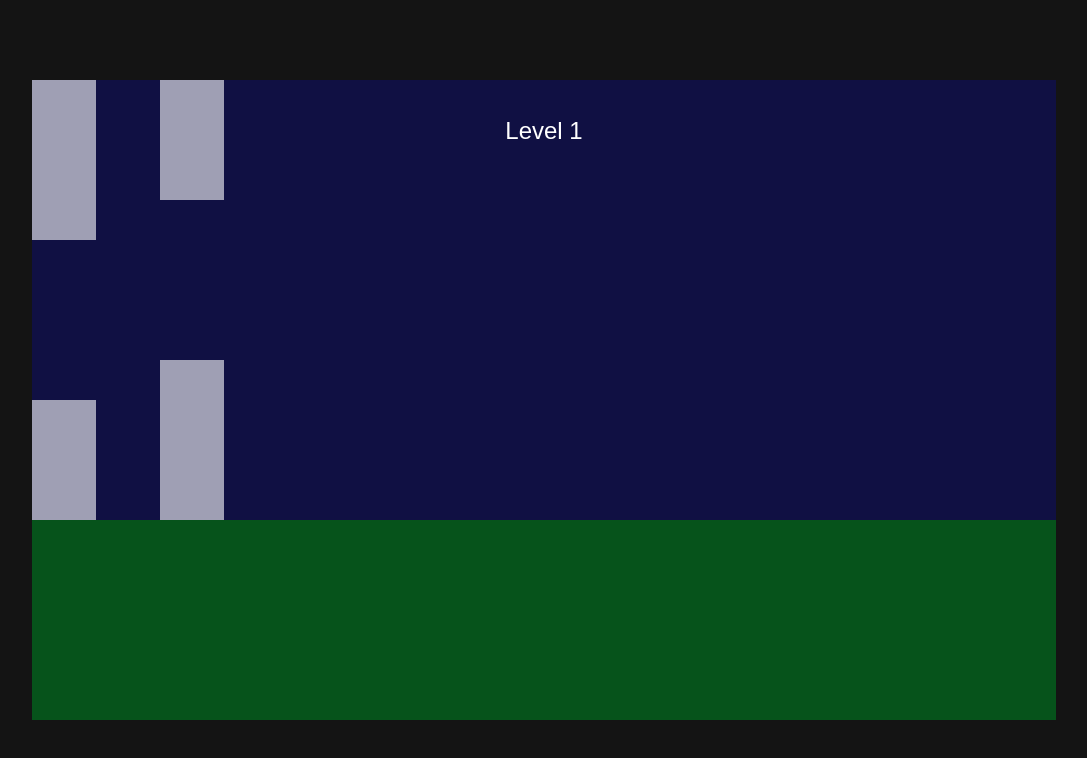
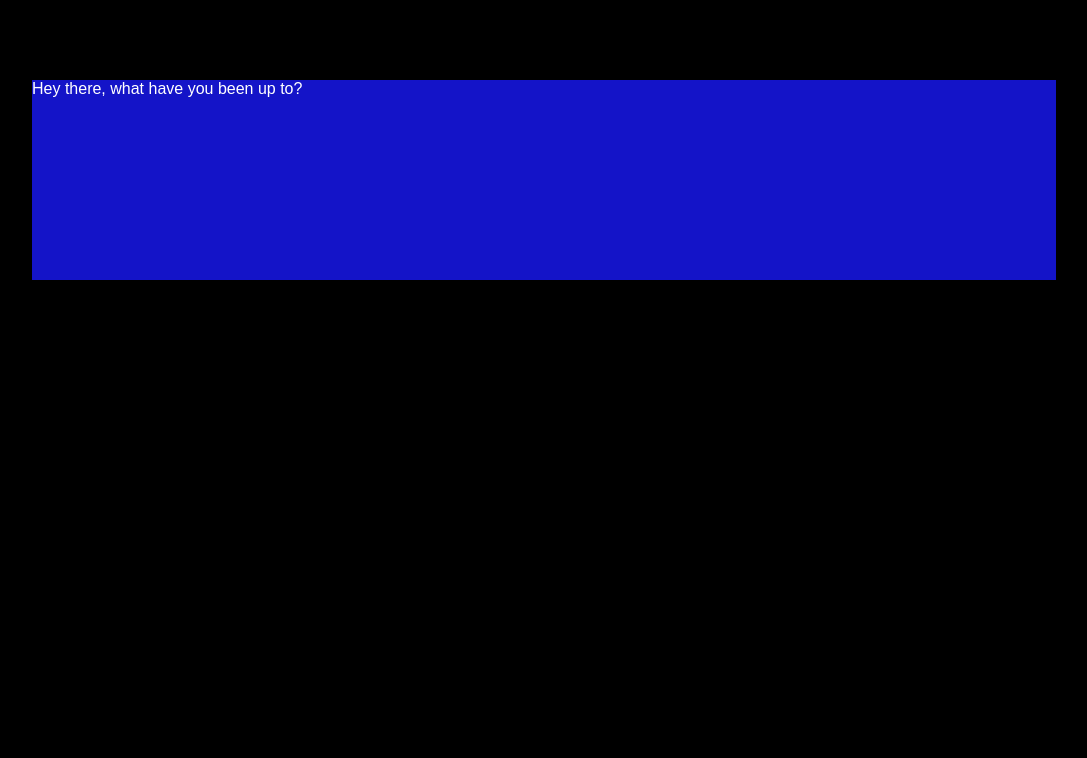
Before and after one commit to aaron-meche/html-canvas-framework, a website: page index.html in a window 1280 px wide. Shown: the whole page, without its empty margins (96-1183 px from the left). Drawn offline with Linux system fonts and the light colour scheme.

Commit message:
built interface for HTML user interface framework, added contains attribute

```diff
--- a/index.html
+++ b/index.html
@@ -6,7 +6,7 @@
     <title>HTML Canvas</title>
 </head>
 <body id="body" style="background: black">
-    <canvas id="canvas"></canvas>
-    <script src="js/canvas.js"></script>
+    <!-- <canvas id="canvas"></canvas> -->
+    <script src="js/interface.js"></script>
 </body>
 </html>
--- /dev/null
+++ b/js/interface.js
@@ -0,0 +1,162 @@
+//
+// HTML Body UI Framework
+//
+// created on May 10 2026
+// written by Aaron Meche
+//
+
+// Body
+const body = document.getElementById("body")
+body.style.margin = 0
+
+// Window
+let app = null
+let windowHeight, windowWidth
+
+function ContentView(arr) {
+    arr.forEach(elem => {
+        body.innerHTML += elem.getHTML()
+    })
+}
+
+class UIElement {
+    tag = "div"
+    content = ""
+    format = {
+        position: "relative",
+        display: "block",
+        height: "auto",
+        width: "auto",
+        // Font Styling
+        font_family: "Arial",
+        text_align: "left",
+        font_size: "12pt",
+        color: "white"
+    }
+    protocols = {
+        // High Priority
+        "opacity":  input => { this.style.opacity = input },
+        // Text Formatting
+        "bold":     input => { this.format.font_weight = "bold" },
+        "italic":   input => { this.format.font_style = "italic" },
+        "color":    input => { this.format.color = input },
+        "align":    input => { this.format.align = input },
+        "fontSize": input => { this.format.size = input },
+        // Positioning
+        "position": input => { this.format.position = input },
+        "top":      input => { this.format.top = input },
+        "left":     input => { this.format.left = input },
+        "place":    input => {
+            let split = input.trim().split(" ")
+            if (split.length == 1) {
+                this.format.top = input
+                this.format.left = input
+            }
+            else if (split.length == 2) {
+                this.format.top = split[0]
+                this.format.left = split[1]
+            }
+        },
+        // Sizing
+        "height":   input => { this.format.height = input },
+        "width":    input => { this.format.width = input },
+        "size":     input => {
+            let split = input.trim().split(" ")
+            if (split.length == 1) {
+                this.format.height = input
+                this.format.width = input
+            }
+            else if (split.length == 2) {
+                this.format.height = split[0]
+                this.format.width = split[1]
+            }
+            if (this.format.position == "relative") this.format.position = "absolute"
+         },
+        // Element Formatting
+        "background": input => { this.format.background = input },
+        "fill":     input => { this.format.background = input },
+        "bg":       input => { this.format.background = input },
+        "outline":  input => { this.format.outline = input},
+        "contains": input => {
+            input.forEach(elem => {
+                if (typeof elem == "string") this.content += elem
+                else this.content += elem.getHTML()
+            })
+        }
+    }
+    constructor(config) {
+        let configKeys = Object.keys(config)
+        for (let i = 0; i < configKeys.length; i++) {
+            const currConfigKey = configKeys[i]
+            if (this.protocols[currConfigKey]) {
+                this.protocols[currConfigKey](config[currConfigKey])
+                console.log(currConfigKey)
+            }
+        }
+    }
+    getStyle() {
+        let returnString = ""
+        Object.keys(this.format).forEach(attr => {
+            returnString += `${attr.replaceAll("_", "-")}: ${this.format[attr]};`
+        })
+        return returnString
+    }
+    getHTML() {
+        let tag = null
+        let html = [
+            `<${this.tag} style='`,
+            this.getStyle(),
+            `'>`,
+            this.content,
+            `</${this.tag}>`
+        ]
+        return html.join("")
+    }
+}
+
+class Text extends UIElement {
+    #getFontString() {
+        let string = ""
+        if (this.format.bold) string += this.format.bold + " "
+        if (this.format.italic) string += this.format.italic + " "
+        string += this.format.size + " "
+        string += this.format.font
+        return string
+    }
+
+    constructor(text, config) {
+        super(config)
+        ctx.font            = this.#getFontString()
+        ctx.fillStyle       = this.format.color
+        ctx.textAlign       = this.format.align
+        ctx.textBaseline    = this.format.baseline
+        ctx.fillText(text, Math.round(this.position.left), Math.round(this.position.top))
+    }
+}
+
+class Rectangle extends UIElement {
+    constructor(config) {
+        super(config)
+    }
+}
+
+class Background extends Rectangle {
+    constructor(config) {
+        super({
+            ...config,
+            size: "100% 100%",
+            background: config.background ?? "yellow"
+        })
+    }
+}
+
+ContentView([
+    new Rectangle({
+        place: "10% 10%",
+        size: "150pt 80%",
+        background: "rgb(20, 20, 200)",
+        contains: [
+            "Hey there, what have you been up to?"
+        ]
+    })
+])
```
